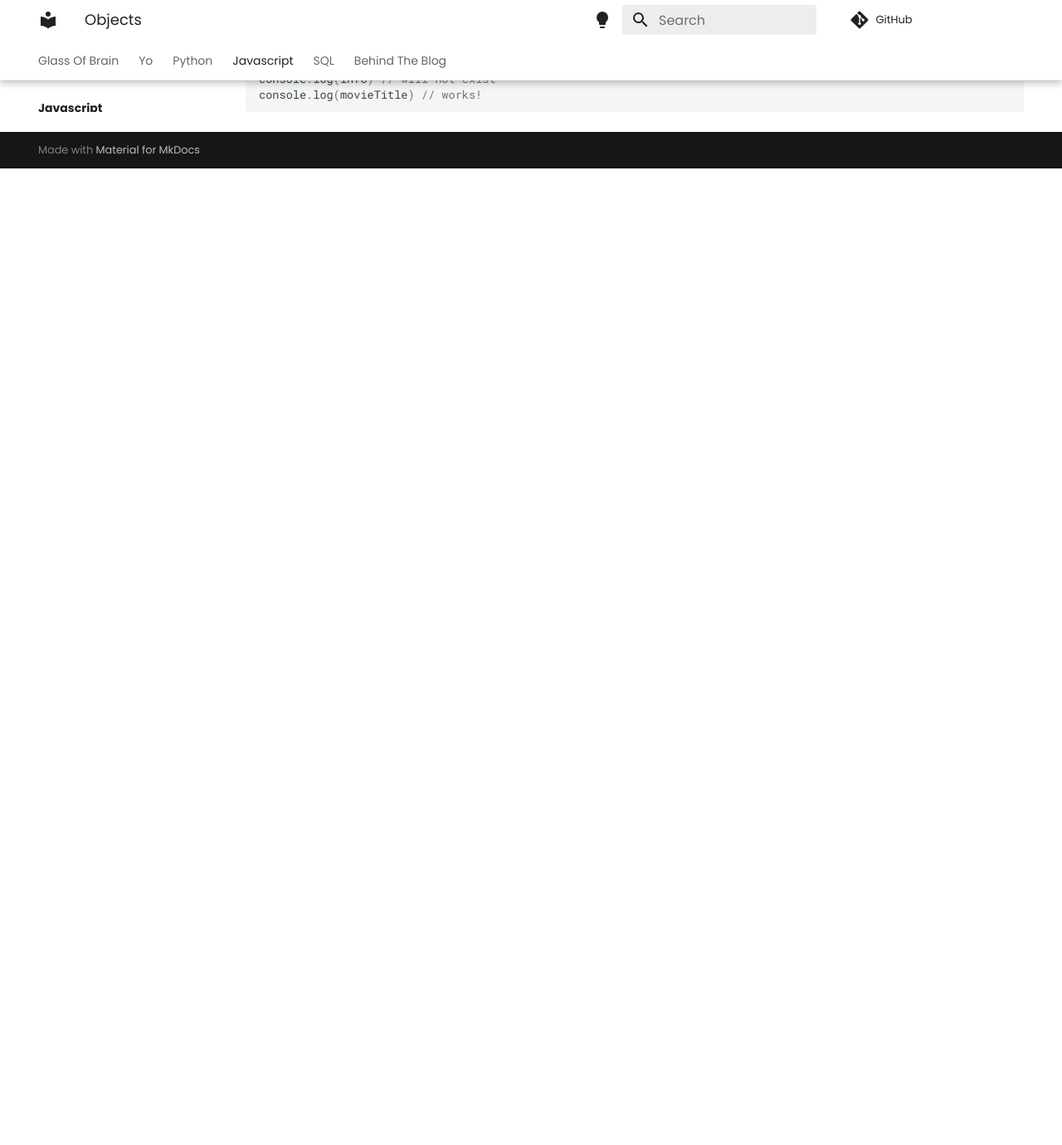
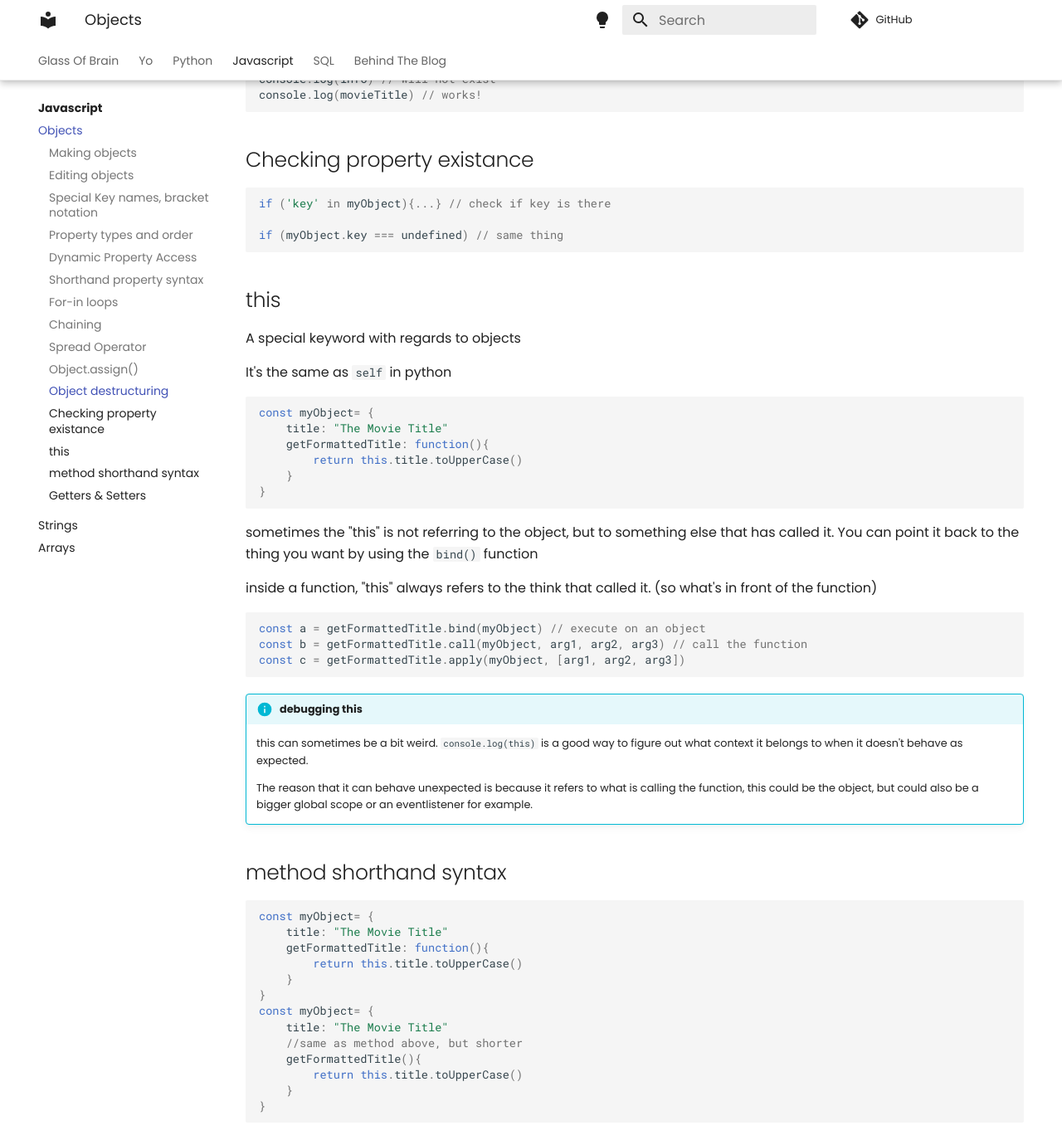
Before and after one commit to Dopamineral/learn-programming, an MkDocs documentation site: the page built from docs/javascript/objects.md, in a window 1280 px wide and 1400 px high, scrolled down 3666 px. Shown: the top 1380 px of the window at 83% size. Built offline with MkDocs 1.6.1 and Material for MkDocs 9.7.7, drawn with Linux system fonts in a browser that asks for light colours; comment, search, counter and statistics services are not loaded; before the commit the page ends 3869 px from its top, so only the background shows below that; some of the changed text lies outside the part shown.

Commit message:
objects module finished

````diff
--- a/dev_reqs.txt
+++ b/dev_reqs.txt
@@ -1,4 +1,2 @@
 mkdocs
 mkdocs-material
-mkdocstrings
-mkdocstrings-python
--- a/docs/javascript/objects.md
+++ b/docs/javascript/objects.md
@@ -188,3 +188,97 @@ console.log(info) // will not exist
 console.log(movieTitle) // works!
 
 ```
+
+## Checking property existance
+
+```js
+if ('key' in myObject){...} // check if key is there
+
+if (myObject.key === undefined) // same thing
+
+
+```
+
+## this
+A special keyword with regards to objects
+
+It's the same as `self` in python
+
+```js
+const myObject= {
+    title: "The Movie Title"
+    getFormattedTitle: function(){
+        return this.title.toUpperCase()
+    }
+}
+```
+sometimes the "this" is not referring to the object, but to something else that has called it.
+You can point it back to the thing you want by using the `bind()` function
+
+inside a function, "this" always refers to the think that called it. (so what's in front of the function)
+
+```js
+const a = getFormattedTitle.bind(myObject) // execute on an object
+const b = getFormattedTitle.call(myObject, arg1, arg2, arg3) // call the function
+const c = getFormattedTitle.apply(myObject, [arg1, arg2, arg3])
+
+
+```
+
+!!! info "debugging this"
+    this can sometimes be a bit weird. `console.log(this)` is a good way to figure out what context it belongs to when it doesn't behave as expected.
+
+    The reason that it can behave unexpected is because it refers to what is calling the function, this could be the object, but could also be a bigger global scope or an eventlistener for example.
+
+
+## method shorthand syntax
+
+```js
+const myObject= {
+    title: "The Movie Title"
+    getFormattedTitle: function(){
+        return this.title.toUpperCase()
+    }
+}
+const myObject= {
+    title: "The Movie Title"
+    //same as method above, but shorter
+    getFormattedTitle(){
+        return this.title.toUpperCase()
+    }
+}
+
+```
+## Getters & Setters
+
+- get = retrieving thing
+- set  = assinging thing
+
+to customize how the get and set happens, you can use getters and setters.
+
+```js
+
+const myObject = {
+    // customise what happens when people try to assign something tot title
+    set title(value){
+        if (valuel.trim()===''){
+            this._title= "DEFAULT VALUE"
+        }
+
+        this._title = value
+
+        }
+    // customize what happens when people try to retrieve the title.
+    get title(){
+        return this._title
+
+    }
+}
+
+// getter activated
+const newThing = myObject.title // just get stuff like this
+
+//setter activated
+myObject.title = 3 // just add stuff like normally
+
+```
````
